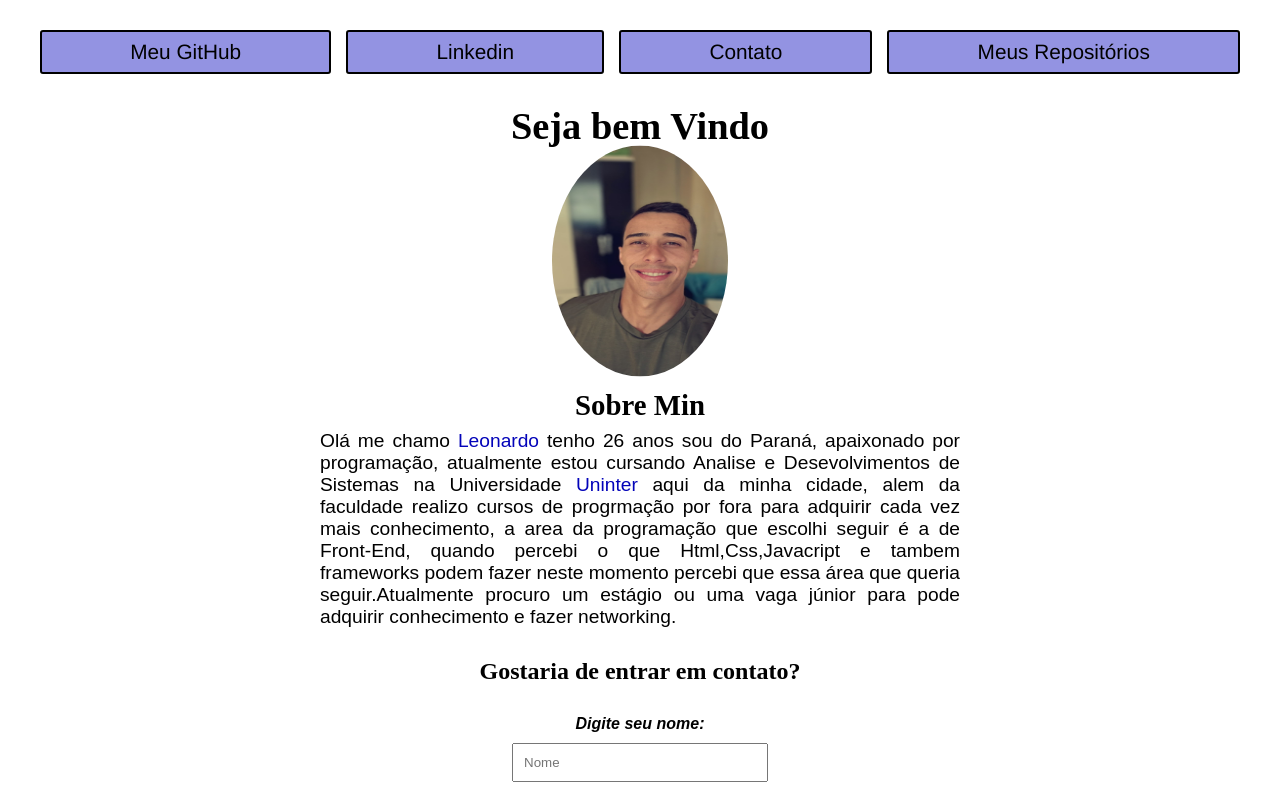
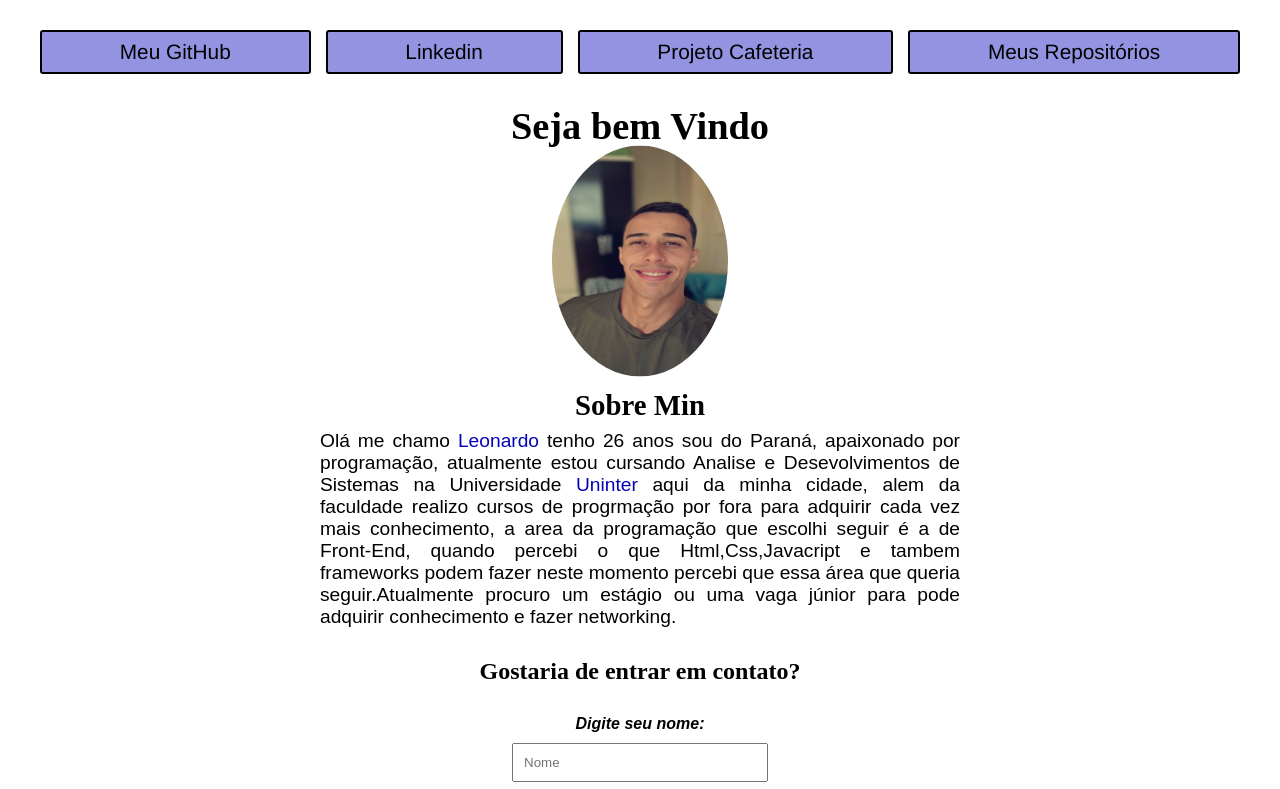
Before and after one commit to Leolfc/Portfolio-trabalho-faculdade, a plain HTML site: page index.html in a window 1280 px wide. Shown: the top 789 px of the page. Drawn offline with nearby package versions, Linux system fonts and the light colour scheme.

Commit message:
Mudei link de contato

```diff
--- a/index.html
+++ b/index.html
@@ -17,7 +17,7 @@
     <nav id="menu" class="navegacao">
         <a href="https://github.com/Leolfc" target="_blank">Meu GitHub</a>
         <a href= "https://www.linkedin.com/in/leonardo-feliciano-da-costa-3a760b200/" target="_blank">Linkedin</a>
-        <a href=" https://wa.me/+43991841007" target="_blank">Contato</a>
+        <a href=" https://projeto-cafeteria-serenatto-eta.vercel.app/" target="_blank">Projeto Cafeteria</a>
         <a href="https://github.com/Leolfc?tab=repositories" target="_blank">Meus Repositórios</a>
     </nav>
 </header>
```
